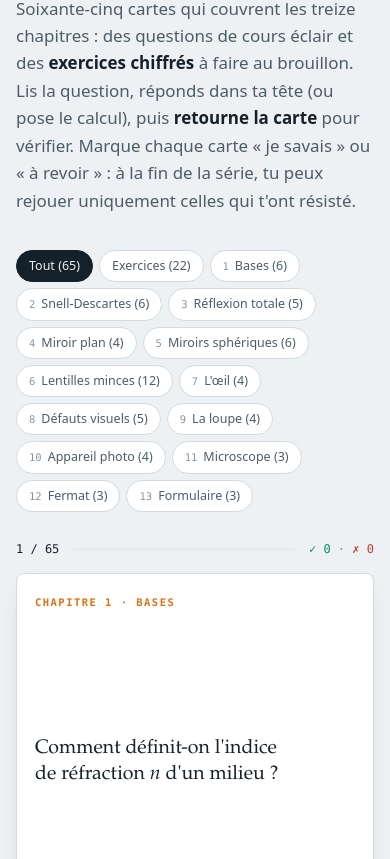
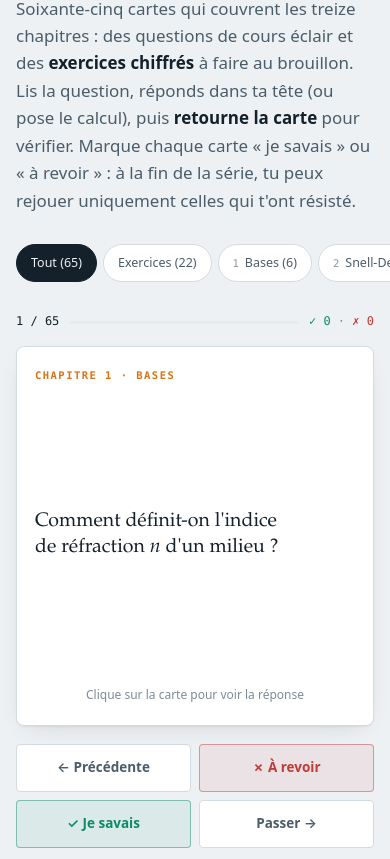
Before and after one commit to draco961/Optique-G-ometrique, a plain HTML site: page revision.html in a window 390 px wide. Shown: the part 233-1092 px from the top of the page. Drawn offline with Linux system fonts and the light colour scheme.

Commit message:
Enhance mobile layout for filter buttons and update stylesheet version in revision page

```diff
--- a/css/style.css
+++ b/css/style.css
@@ -522,8 +522,21 @@ details.sol{margin:16px 0 0; border-top:1px dashed var(--line)}
 .fc-done .fc-actions{margin-top:20px}
 
 @media (max-width:720px){
+  /* les pastilles de filtre deviennent une rangée qui défile au doigt,
+     bord à bord de l'écran, comme la barre de navigation */
+  .fc-filter{
+    flex-wrap:nowrap; overflow-x:auto; scrollbar-width:none;
+    margin:28px -16px 0; padding:2px 16px;
+  }
+  .fc-filter::-webkit-scrollbar{display:none}
+  .fc-filter button{flex:none; white-space:nowrap; padding:8px 14px}
+
+  .fc-top{gap:10px}
   .fcard{min-height:380px}
   .fc-face{padding:20px 18px}
   .fc-q{font-size:1.22rem}
+  .fc-actions{gap:8px}
+  .fc-btn{flex:1 1 40%; padding:12px 10px; text-align:center}
+  .fc-done .fc-actions{flex-direction:column}
   .fc-kbd{display:none}
 }
```
Also changed, not shown: revision.html (+1 -1 lines).
